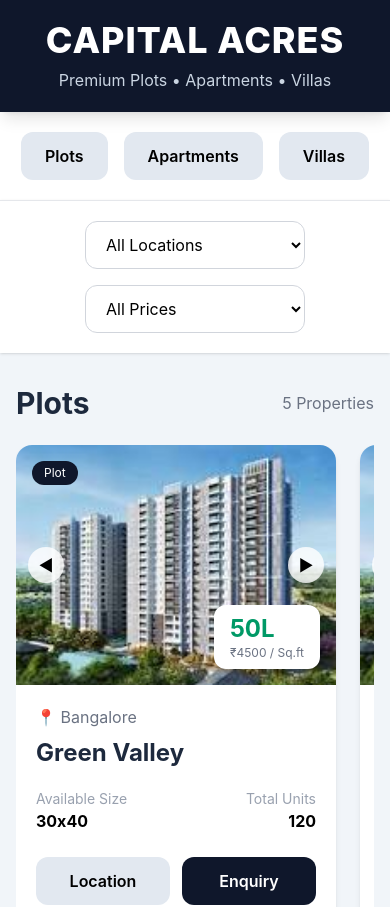
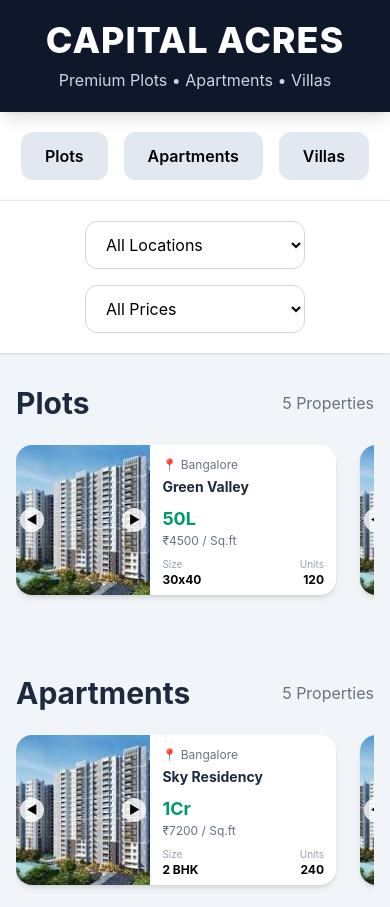
Before and after one commit to TejasAN2818/capital-acres, a React (Vite) app: page / in a window 390 px wide. Shown: the top 907 px of the page. Built offline with nearby package versions, Linux system fonts and the light colour scheme.

Commit message:
mobile firendly UI

```diff
--- a/src/components/PropertyCard.jsx
+++ b/src/components/PropertyCard.jsx
@@ -12,44 +12,80 @@ export default function PropertyCard({ property }) {
 
   return (
     <>
+      {/* CARD */}
       <div
         onClick={() =>
           setShowDetails(true)
         }
-        className="bg-white rounded-2xl overflow-hidden shadow-md hover:shadow-2xl hover:-translate-y-1 transition duration-300 min-w-[320px] max-w-[380px] cursor-pointer"
+        className="
+          bg-white
+          rounded-2xl
+          shadow-md
+          hover:shadow-xl
+          transition
+          duration-300
+          cursor-pointer
+          overflow-hidden
+          flex
+          min-w-[320px]
+          max-w-[340px]
+          h-[150px]
+        "
       >
+
+        {/* LEFT IMAGE */}
+        <div className="w-[42%] h-full">
 
           <PropertyImageSlider
             property={property}
           />
 
-        <div className="p-5">
+        </div>
 
-          <p className="text-gray-500">
+        {/* RIGHT CONTENT */}
+        <div className="w-[58%] p-3 flex flex-col justify-between">
+
+          <div>
+
+            {/* LOCATION */}
+            <p className="text-gray-500 text-xs">
+
               📍 {property.location}
+
             </p>
 
-          <h2 className="text-2xl font-bold text-slate-800 mt-2">
+            {/* PROJECT NAME */}
+            <h2 className="text-sm font-bold text-slate-800 mt-1 line-clamp-2">
+
               {property.projectName}
+
             </h2>
 
+            {/* PRICE */}
+            <p className="text-emerald-600 text-lg font-bold mt-2">
+
+              {property.price}
+
+            </p>
+
+            {/* SQFT */}
+            <p className="text-xs text-gray-500">
+
+              {property.pricePerSqft} / Sq.ft
+
+            </p>
+
+          </div>
+
+          {/* OVERVIEW */}
           <PropertyOverview
             property={property}
           />
 
-          <div
-            onClick={(e) =>
-              e.stopPropagation()
-            }
-          >
-            <EnquiryButton
-              property={property}
-            />
-          </div>
-
         </div>
       </div>
 
+      {/* DETAILS MODAL */}
       {showDetails && (
         <PropertyDetailModal
           property={property}
--- a/src/components/PropertyImageSlider.jsx
+++ b/src/components/PropertyImageSlider.jsx
@@ -7,14 +7,16 @@ export default function PropertyImageSlider({
   const [currentImage, setCurrentImage] =
     useState(0);
 
+  const totalImages =
+    property.images?.length || 1;
+
   const nextImage = (e) => {
 
     e.stopPropagation();
 
     setCurrentImage(
       (prev) =>
-        (prev + 1) %
-        (property.images?.length || 1)
+        (prev + 1) % totalImages
     );
   };
 
@@ -24,13 +26,13 @@ export default function PropertyImageSlider({
 
     setCurrentImage((prev) =>
       prev === 0
-        ? (property.images?.length || 1) - 1
+        ? totalImages - 1
         : prev - 1
     );
   };
 
   return (
-    <div className="relative">
+    <div className="relative w-full h-full">
 
       <img
         src={
@@ -40,40 +42,48 @@ export default function PropertyImageSlider({
         }
         alt={property.projectName}
         loading="lazy"
-        className="w-full h-60 object-cover"
+        className="w-full h-full object-cover"
       />
 
+      {/* LEFT */}
+      {totalImages > 1 && (
         <button
           onClick={prevImage}
-        className="absolute top-1/2 left-3 -translate-y-1/2 bg-white/80 w-9 h-9 rounded-full"
+          className="
+            absolute
+            left-1
+            top-1/2
+            -translate-y-1/2
+            bg-white/80
+            w-6
+            h-6
+            rounded-full
+            text-xs
+          "
         >
           ◀
         </button>
+      )}
 
+      {/* RIGHT */}
+      {totalImages > 1 && (
         <button
           onClick={nextImage}
-        className="absolute top-1/2 right-3 -translate-y-1/2 bg-white/80 w-9 h-9 rounded-full"
+          className="
+            absolute
+            right-1
+            top-1/2
+            -translate-y-1/2
+            bg-white/80
+            w-6
+            h-6
+            rounded-full
+            text-xs
+          "
         >
           ▶
         </button>
-
-      <div className="absolute top-4 left-4 bg-slate-900 text-white text-xs px-3 py-1 rounded-full">
-
-        {property.type}
-
-      </div>
-
-      <div className="absolute bottom-4 right-4 bg-white px-4 py-2 rounded-xl shadow-lg">
-
-        <p className="text-emerald-600 text-2xl font-bold">
-          {property.price}
-        </p>
-
-        <p className="text-xs text-gray-500">
-          {property.pricePerSqft} / Sq.ft
-        </p>
-
-      </div>
+      )}
 
     </div>
   );
--- a/src/components/PropertyOverview.jsx
+++ b/src/components/PropertyOverview.jsx
@@ -3,15 +3,15 @@ export default function PropertyOverview({
 }) {
 
   return (
-    <div className="flex justify-between mt-5">
+    <div className="flex justify-between mt-2">
 
       <div>
 
-        <p className="text-gray-400 text-sm">
-          Available Size
+        <p className="text-[10px] text-gray-400">
+          Size
         </p>
 
-        <p className="font-bold">
+        <p className="font-bold text-xs">
           {property.availableSize}
         </p>
 
@@ -19,11 +19,11 @@ export default function PropertyOverview({
 
       <div className="text-right">
 
-        <p className="text-gray-400 text-sm">
-          Total Units
+        <p className="text-[10px] text-gray-400">
+          Units
         </p>
 
-        <p className="font-bold">
+        <p className="font-bold text-xs">
           {property.totalUnits}
         </p>
 
```
Lines whose indentation alone changed are shown as unchanged.
